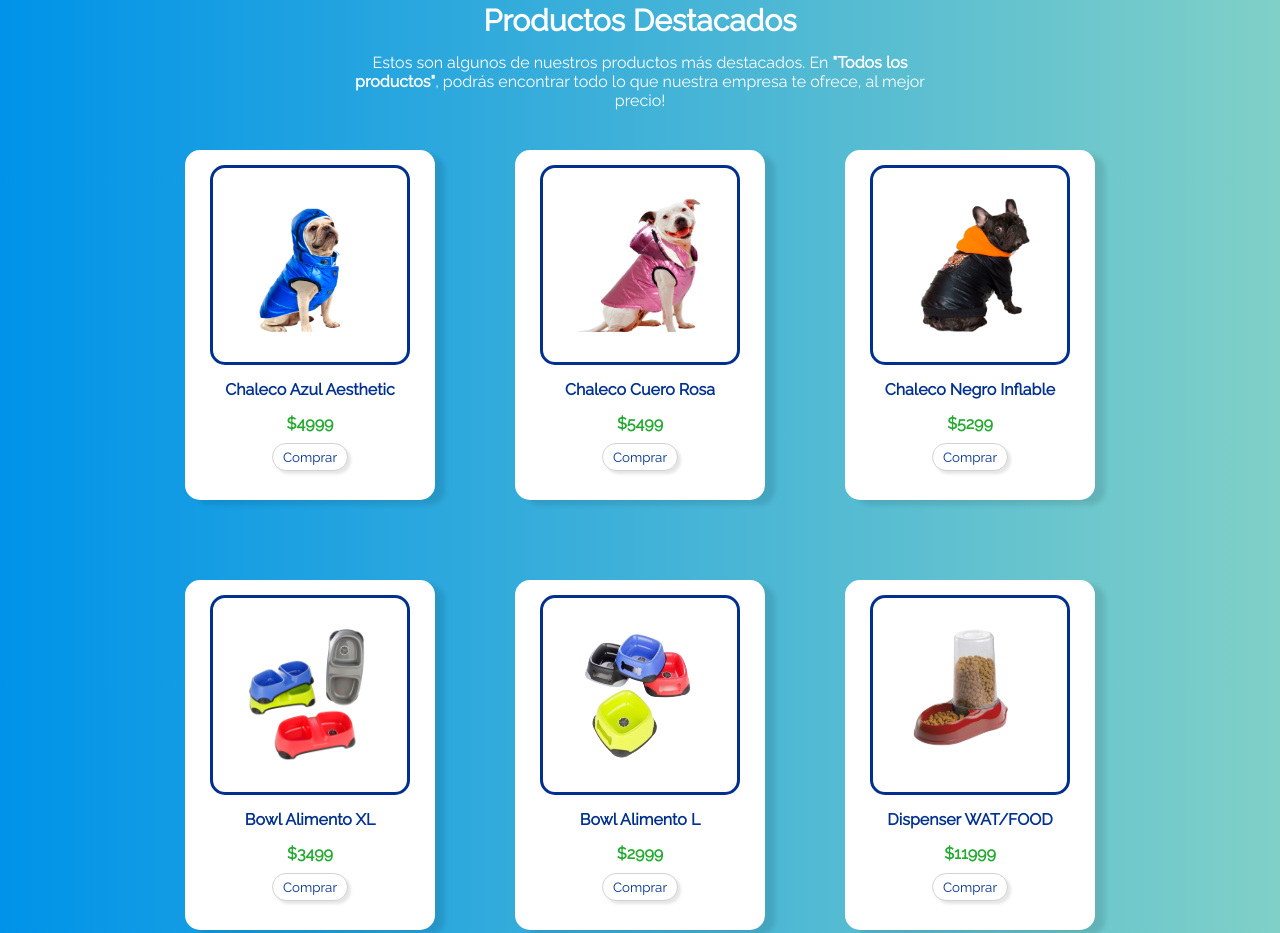
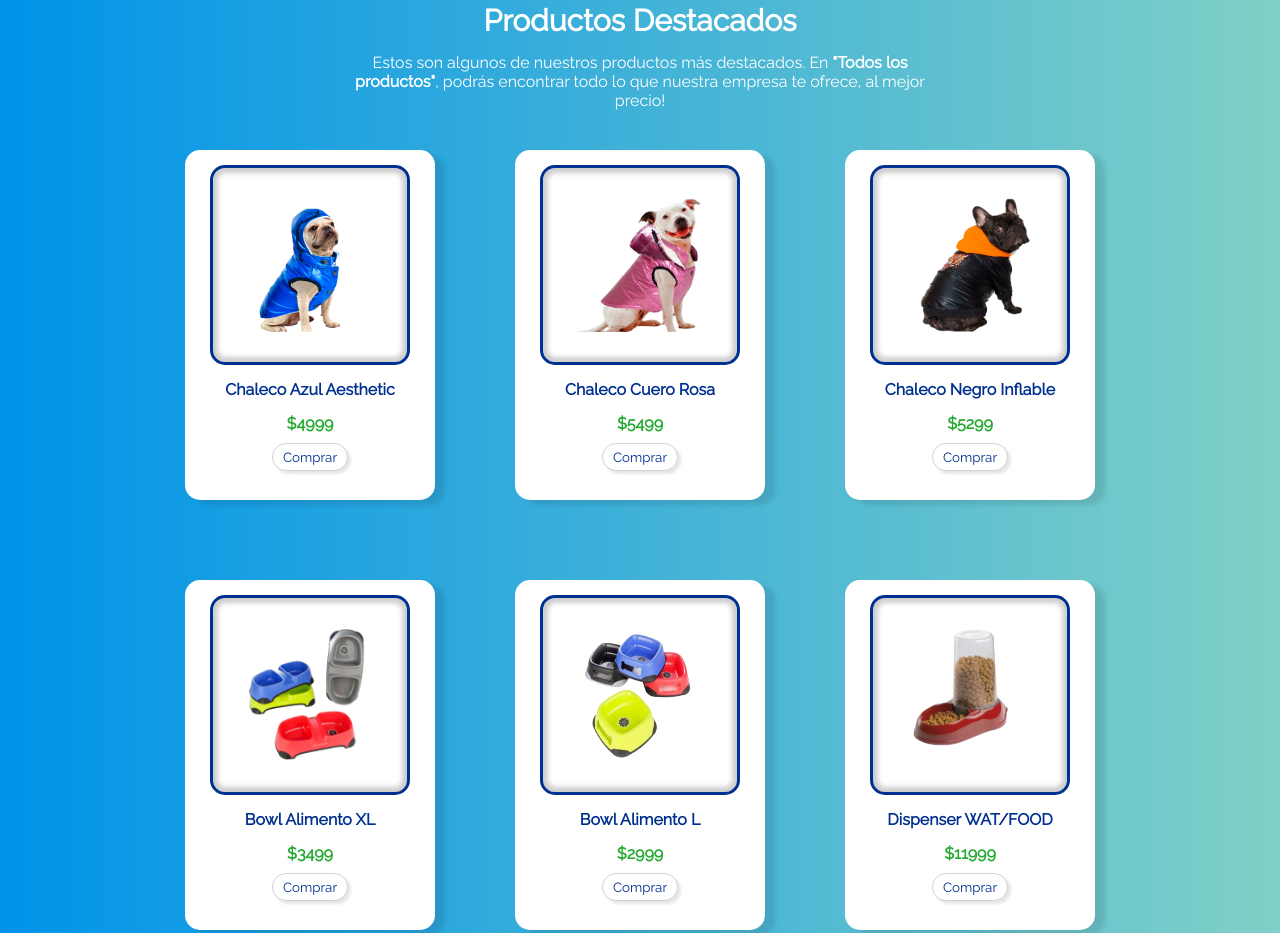
Before and after one commit to lautyrobles/Integrador, a plain HTML site: page index.html in a window 1280 px wide. Shown: the part 838-1771 px from the top of the page. Drawn offline with Linux system fonts and the light colour scheme.

Commit message:
ready-to-go

```diff
--- a/styles.css
+++ b/styles.css
@@ -477,6 +477,7 @@ main {
     border-radius: 15px;
     width: 200px;
     padding: 30px;
+    box-shadow: inset 0 0 5px 5px rgba(0, 0, 0, 0.2);
 }
 
 .product-img {
```
